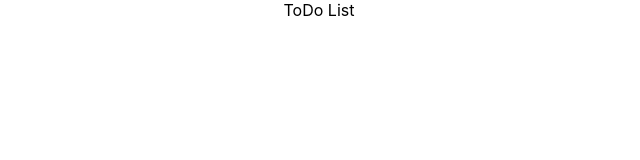
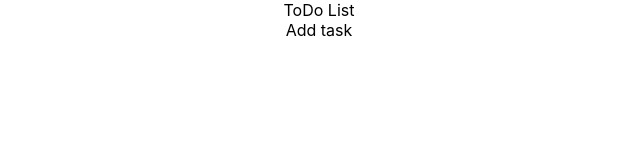
Before and after one commit to Slav666/ToDo-List-React, a React (Create React App) app: page / in a window 1280 px wide. Shown: the top 160 px of the page, without its empty margins (321-961 px from the left). Built offline with nearby package versions, Linux system fonts and the light colour scheme.

Commit message:
Class AddTask created

```diff
--- a/src/components/AddTask.js
+++ b/src/components/AddTask.js
@@ -0,0 +1,15 @@
+
+import React, {Component} from 'react';
+
+class  AddTask extends Component {
+    state = {  }
+    render() {
+        return (
+            <div className="form">
+                <div>Add task</div>
+            </div>
+         );
+    }
+}
+
+export default AddTask;
--- a/src/components/App.js
+++ b/src/components/App.js
@@ -1,12 +1,14 @@
 import React, { Component } from 'react';
+import './App.css';
+import AddTask from './AddTask';
 
-import './App.css';
 
 class App extends Component {
   render() {
     return (
       <div className="App">
       ToDo List
+      <AddTask/>
       </div>
     );
   }
```
